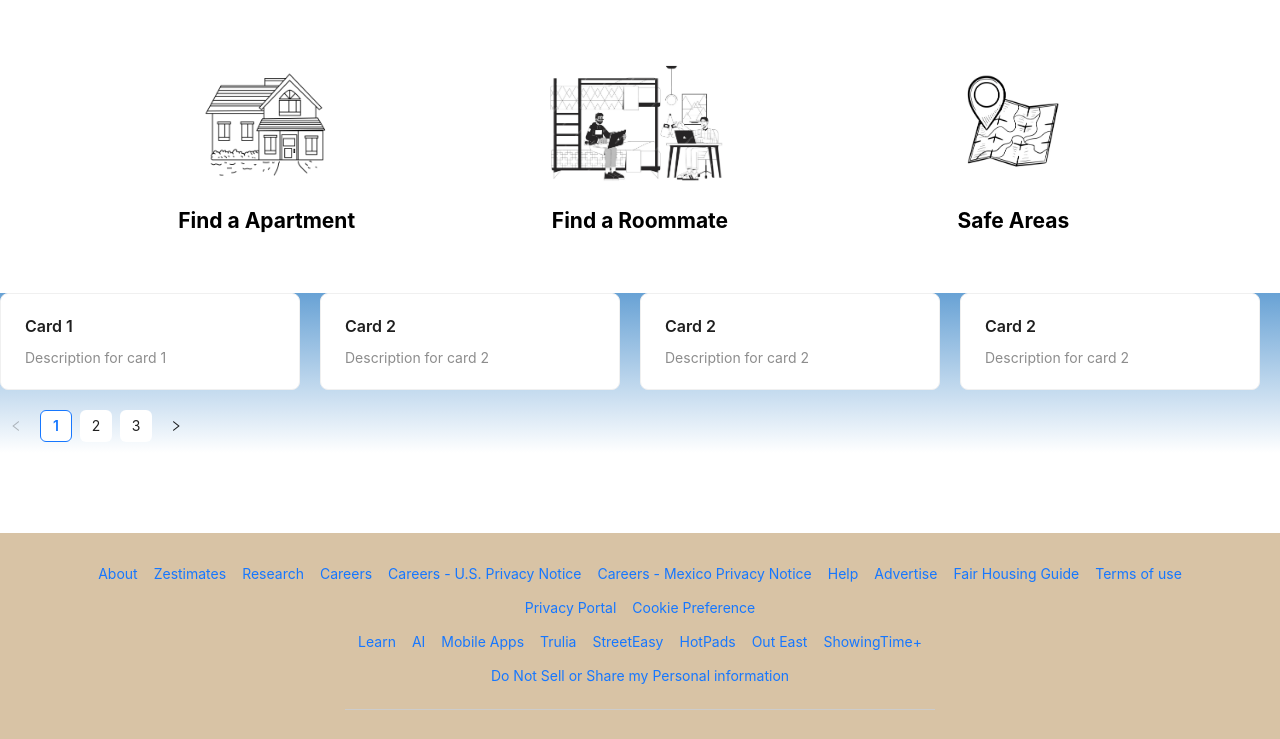
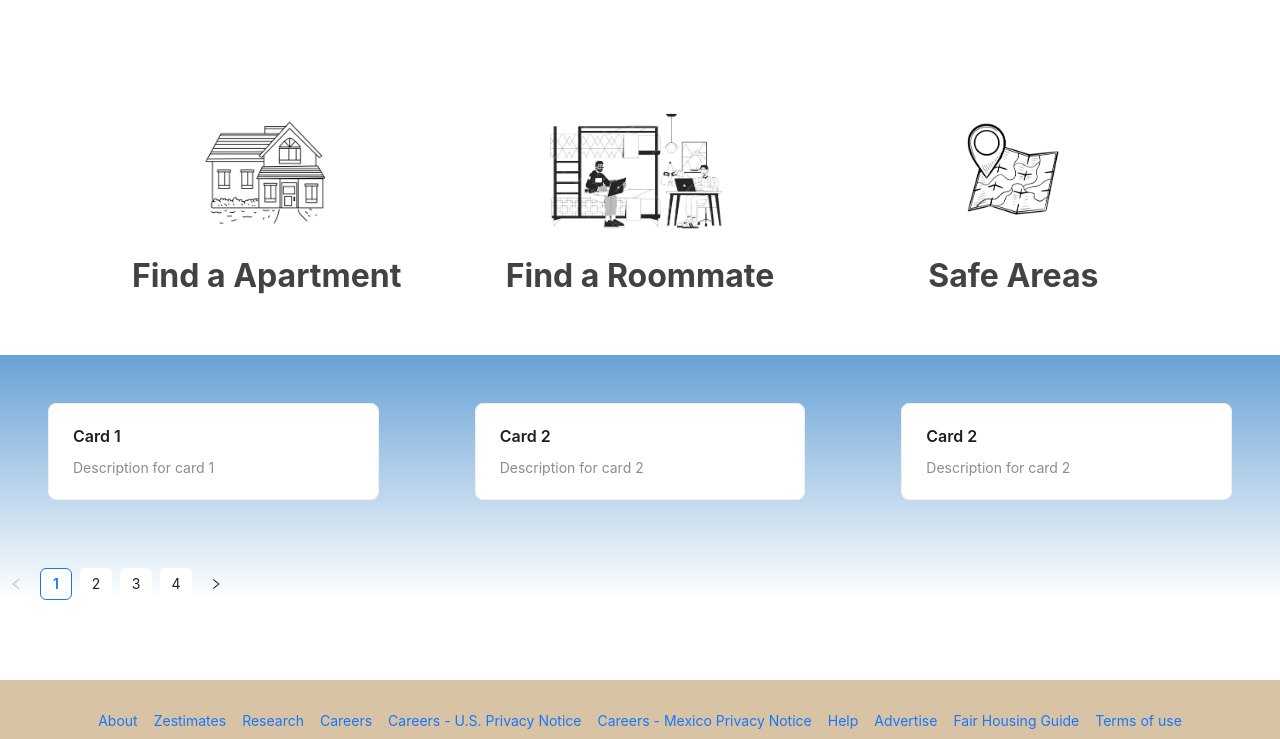
Before and after one commit to gadanishant/Test, a React (Create React App) app in the folder boston-town/: page / in a window 1280 px wide. Shown: the part 705-1444 px from the top of the page. Built offline with nearby package versions, Linux system fonts and the light colour scheme.

Commit message:
pagination added

```diff
--- a/boston-town/src/pages/home.css
+++ b/boston-town/src/pages/home.css
@@ -15,6 +15,7 @@
     text-align: center;
     font-size: 3rem;
     margin-top: 4rem;
+    margin-bottom: 3rem;
 }
 
 .grey2{
@@ -24,6 +25,11 @@
 
 .finding_apt{
     font-size: 3rem;
+}
+
+.font2rem{
+    font-size: 2rem;
+    color: #424242;
 }
 
 .find_button{
@@ -65,5 +71,8 @@
     background: linear-gradient(to top, #fff 0%, #68a2d5 100%);
     margin-left: -5rem;
     margin-right: -5rem;
-    height: 10rem;
 }
+
+.review_card{
+    margin: 3rem;
+}
--- a/boston-town/src/pages/home.js
+++ b/boston-town/src/pages/home.js
@@ -14,8 +14,6 @@ const { Meta } = Card;
 
 
 const Home = () => {
-
-    // Sample data for cards (you can replace this with your data)
     const [cards, setCards] = useState([
         { id: 1, title: 'Card 1', description: 'Description for card 1' },
         { id: 2, title: 'Card 2', description: 'Description for card 2' },
@@ -26,23 +24,16 @@ const Home = () => {
         { id: 72, title: 'Card 2', description: 'Description for card 2' },
         { id: 8, title: 'Card 2', description: 'Description for card 2' },
         { id: 9, title: 'Card 2', description: 'Description for card 2' },
-        // Add more cards as needed
-        // ...
         { id: 10, title: 'Card 10', description: 'Description for card 10' },
-        // Add more cards as needed
-        // ...
     ]);
 
-    // Pagination configuration
     const [currentPage, setCurrentPage] = useState(1);
-    const pageSize = 4; // Number of cards per page
+    const pageSize = 3;
 
-    // Function to handle page change
     const handlePageChange = (page) => {
         setCurrentPage(page);
     };
 
-    // Calculate cards to display based on current page
     const indexOfLastCard = currentPage * pageSize;
     const indexOfFirstCard = indexOfLastCard - pageSize;
     const currentCards = cards.slice(indexOfFirstCard, indexOfLastCard);
@@ -78,26 +69,23 @@ const Home = () => {
                 <Col span={8} justify="center" align="middle">
                     <div>
                         <img className="apartment" src={apartment}></img>
-
                     </div>
                     <br />
-                    <h2>  <b>Find a Apartment</b></h2>
+                     <b className="font2rem">Find a Apartment</b>
                 </Col>
-                <Col span={8} justify="center" align="middle">
+                <Col  span={8} justify="center" align="middle">
                     <div>
                         <img className="apartment" src={roomates}></img>
                     </div>
                     <br />
-                    <h2> <b>Find a Roommate</b></h2>
+                    <b className="font2rem">Find a Roommate</b>
                 </Col>
                 <Col span={8} justify="center" align="middle">
                     <div>
                         <img className="apartment" src={maps}></img>
                     </div>
                     <br />
-                    <h2> <b>
-                        Safe Areas
-                    </b></h2>
+                    <b className="font2rem">Safe Areas</b>
                 </Col>
             </Row>
             <br />
@@ -105,14 +93,16 @@ const Home = () => {
             <br />
 
             <Row className="row3_color">
-                <div>
-                    <div style={{ display: 'flex', flexWrap: 'wrap', gap: '20px' }}>
+                <Col span={24}>
+                    <Row style={{ display: 'flex', flexWrap: 'wrap' }}>
                         {currentCards.map((card) => (
-                            <Card key={card.id} style={{ width: 300 }}>
-                                <Meta title={card.title} description={card.description} />
-                            </Card>
+                            <Col span={8}>
+                                <Card className="review_card" key={card.id}>
+                                    <Meta title={card.title} description={card.description} />
+                                </Card>
+                            </Col>
                         ))}
-                    </div>
+                    </Row>
                     <Pagination
                         style={{ marginTop: '20px', textAlign: 'center' }}
                         current={currentPage}
@@ -120,7 +110,7 @@ const Home = () => {
                         total={cards.length}
                         onChange={handlePageChange}
                     />
-                </div>
+                </Col>
             </Row>
 
         </div>
```
